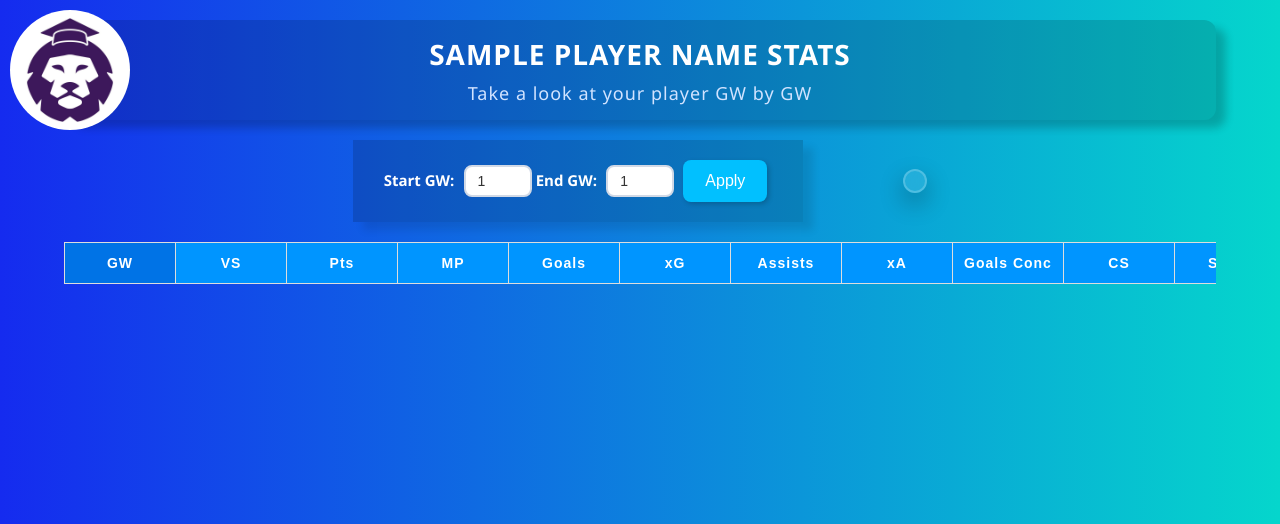
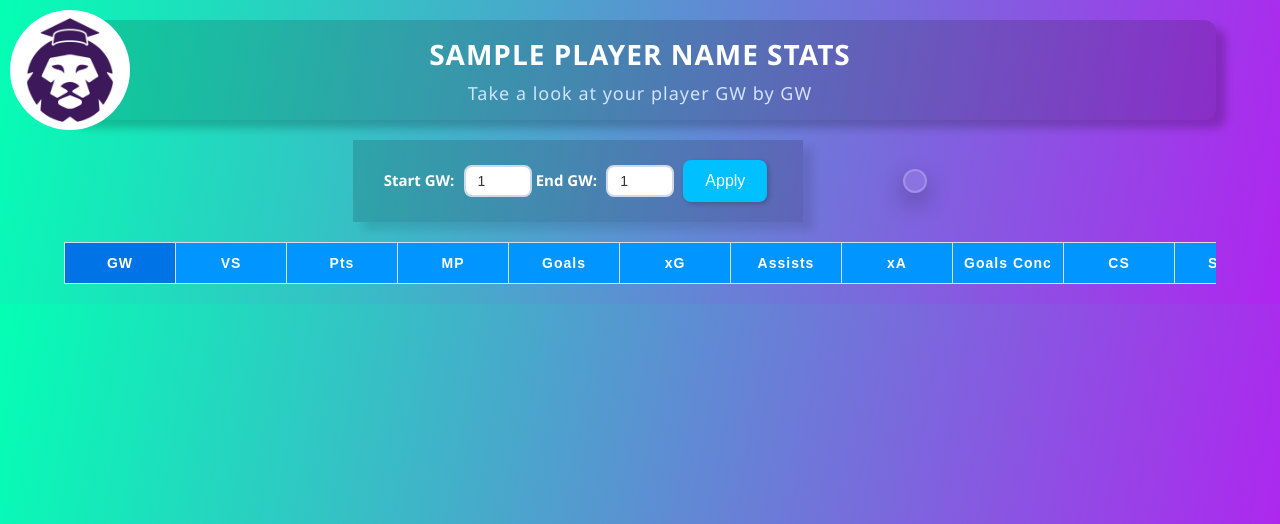
Before and after one commit to ghassenSW/FPL_Academy, a Flask app: template templates/player_page.html in a window 1280 px wide. Shown: the top 524 px of the page. Run offline with Flask 3, Linux system fonts and the light colour scheme; the template is opened without the code that fills it: most values are stand-ins (such as "Sample title", 1, 10 or a date in 2020); data that the repository does not hold is empty; parts of the project's set-up code (start-up, migrations or seed data) failed here and were passed over.

Commit message:
style adjustments

```diff
--- a/static/player_page.css
+++ b/static/player_page.css
@@ -1,7 +1,7 @@
 body {
     margin: 0;
     font-family: Arial, sans-serif;
-    background: linear-gradient(to right, #152bef, #05d6cc);
+    background: linear-gradient(100deg, #04ffb4, #af25ef);
     color: #333;
 }
 .container {
--- a/static/teams_stats.css
+++ b/static/teams_stats.css
@@ -1,7 +1,7 @@
 body {
     margin: 0;
     font-family: Arial, sans-serif;
-    background: linear-gradient(100deg, #04ffb4, #af25ef);
+    background: linear-gradient(90deg, #04ffb4, #af25ef);
     color: #333;
 }
 .container {
--- a/templates/chatbot.html
+++ b/templates/chatbot.html
@@ -3,6 +3,8 @@
 <head>
     <meta charset="UTF-8">
     <meta name="viewport" content="width=device-width, initial-scale=1.0">
+    <link rel="icon" type="image/jpeg" href="{{ url_for('static', filename='logo.jpg') }}">
+
     <title>Chatbot Interface</title>
     <style>
         body {
```
